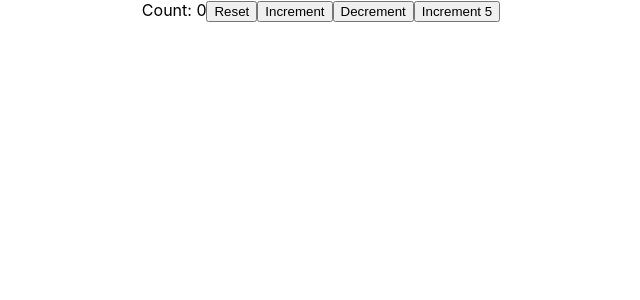
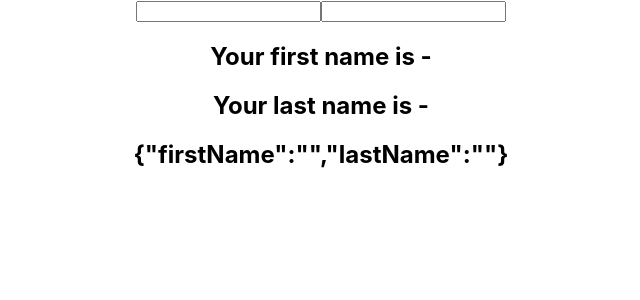
Before and after one commit to Annie-Huang/react-hooks-tutorial, a React (Create React App) app in the folder state-hook/: page / in a window 1280 px wide. Shown: the top 300 px of the page, without its empty margins (319-959 px from the left). Built offline with nearby package versions, Linux system fonts and the light colour scheme.

Commit message:
Rename HookCounterThree.js to HookCounterThreeStateIsObject.js

```diff
--- a/state-hook/src/App.js
+++ b/state-hook/src/App.js
@@ -3,15 +3,15 @@ import './App.css';
 import ClassCounter from "./components/ClassCounter";
 import HookCounter from "./components/HookCounter";
 import HookCounterTwoStateDependOnPrevState from "./components/HookCounterTwoStateDependOnPrevState";
-import HookCounterThree from "./components/HookCounterThree";
+import HookCounterThreeStateIsObject from "./components/HookCounterThreeStateIsObject";
 
 function App() {
     return (
         <div className="App">
             {/*<ClassCounter />*/}
             {/*<HookCounter/>*/}
-            <HookCounterTwoStateDependOnPrevState />
-            {/*<HookCounterThree />*/}
+            {/*<HookCounterTwoStateDependOnPrevState />*/}
+            <HookCounterThreeStateIsObject />
         </div>
     );
 }
--- a/state-hook/src/components/HookCounterThree.js
+++ b/state-hook/src/components/HookCounterThreeStateIsObject.js
@@ -1,6 +1,6 @@
 import React, {useState} from 'react';
 
-const HookCounterThree = () => {
+const HookCounterThreeStateIsObject = () => {
     const [name, setName] = useState({firstName: '', lastName: ''})
     return (
         <div>
@@ -23,4 +23,4 @@ const HookCounterThree = () => {
     );
 };
 
-export default HookCounterThree;
+export default HookCounterThreeStateIsObject;
```
